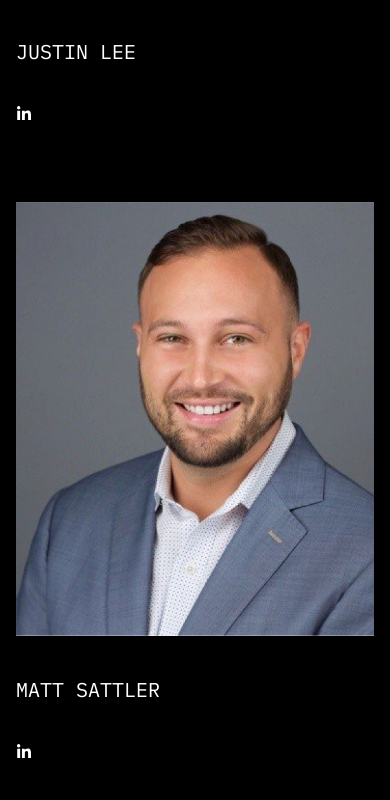
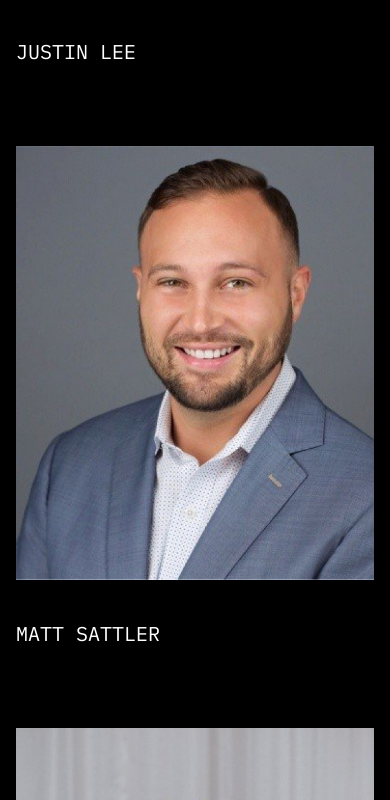
Before and after one commit to Generalsoi/detect-atlantic, a React (Vite) app: page /about in a window 390 px wide. Shown: the part 2987-3787 px from the top of the page. Built offline with nearby package versions, Linux system fonts and the light colour scheme.

Commit message:
fix: minor updates

```diff
--- a/src/layouts/about/team.tsx
+++ b/src/layouts/about/team.tsx
@@ -20,11 +20,10 @@ export const Team = () => {
             transition={{ type: "spring", stiffness: 20 }}
           >
             <img src={member.image} alt={member.image} />
-            <h4 className="my-10 uppercase text-xl md:text-3xl">
-              {member.name}
-            </h4>
             <a href={member.linkedin} target="_blank" rel="noreferrer">
-              <FaLinkedinIn className="md:text-3xl" />
+              <h4 className="my-10 uppercase text-xl md:text-3xl hover:underline transition-all ease-in-out duration-300 ">
+                {member.name}
+              </h4>
             </a>
           </motion.div>
         ))}
```
